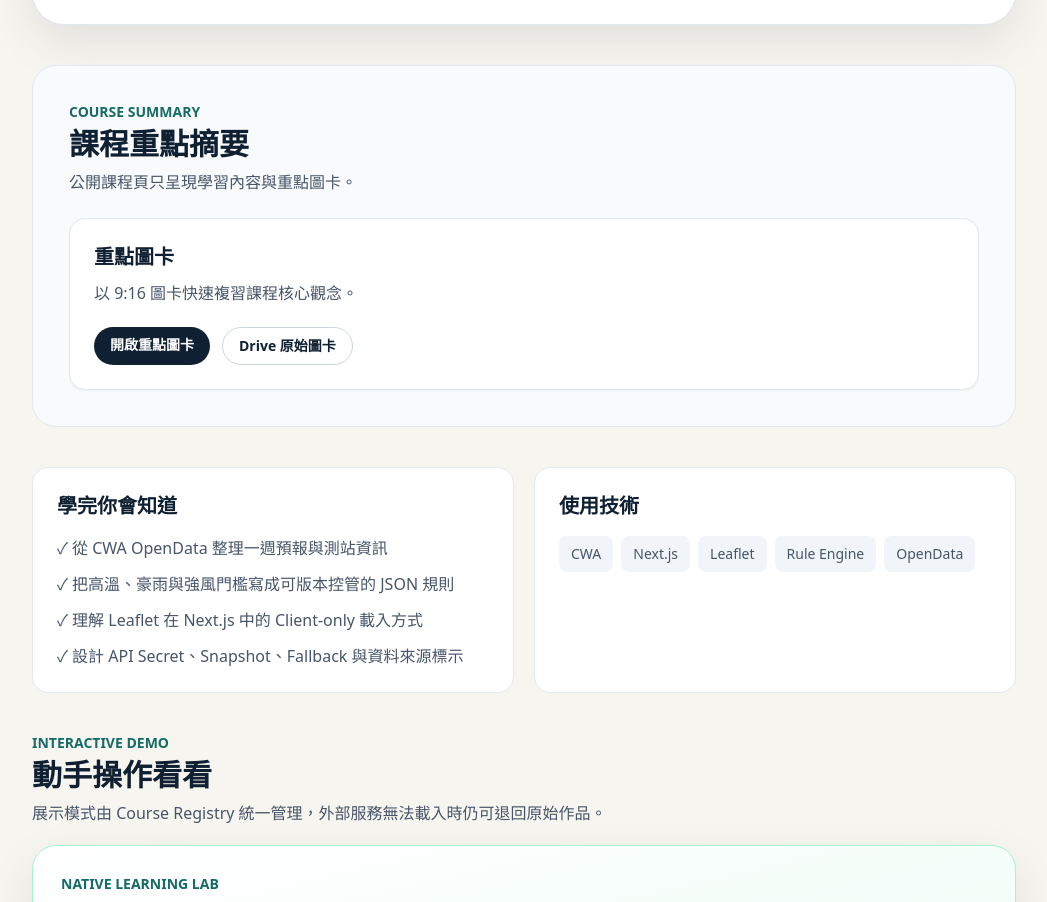
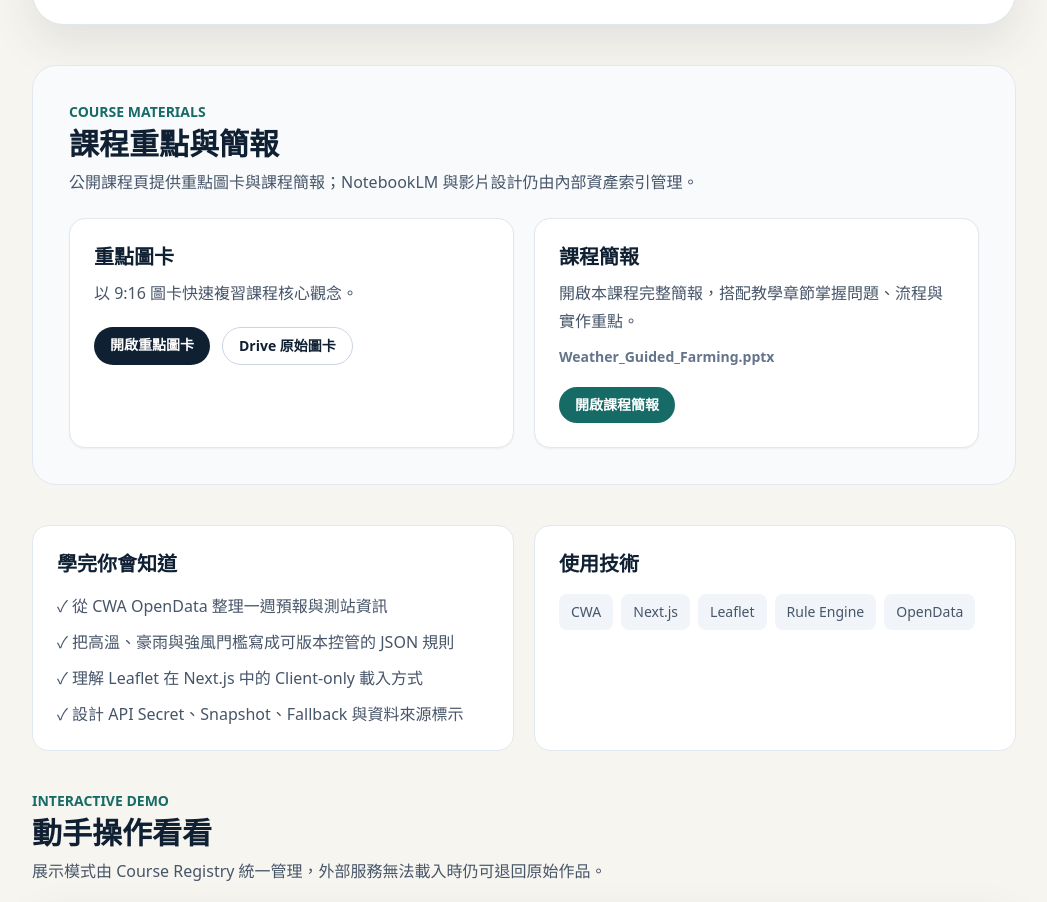
Before and after one commit to gshan1209-cell/AI-Learning-Portfolio, a Next.js app: page /courses/agri-weather-dashboard in a window 1280 px wide. Shown: the part 1153-2055 px from the top of the page, without its empty margins (116-1163 px from the left). Built offline with nearby package versions, Linux system fonts and the light colour scheme.

Commit message:
feat: show course presentations on public course pages

```diff
--- a/src/components/course-assets-panel.tsx
+++ b/src/components/course-assets-panel.tsx
@@ -11,12 +11,13 @@ export default function CourseAssetsPanel({ courseSlug, assets }: CourseAssetsPa
   return (
     <section id="section-assets" className="mt-10 scroll-mt-20 rounded-3xl border border-slate-200 bg-slate-50 p-7 md:p-9">
       <div>
-        <p className="text-sm font-black text-brand">COURSE SUMMARY</p>
-        <h2 className="mt-1 text-3xl font-black text-ink">課程重點摘要</h2>
-        <p className="mt-2 text-slate-600">公開課程頁只呈現學習內容與重點圖卡。</p>
+        <p className="text-sm font-black text-brand">COURSE MATERIALS</p>
+        <h2 className="mt-1 text-3xl font-black text-ink">課程重點與簡報</h2>
+        <p className="mt-2 text-slate-600">公開課程頁提供重點圖卡與課程簡報；NotebookLM 與影片設計仍由內部資產索引管理。</p>
       </div>
 
-      <article className="mt-6 rounded-2xl border border-slate-200 bg-white p-6 shadow-sm">
+      <div className="mt-6 grid gap-5 md:grid-cols-2">
+        <article className="rounded-2xl border border-slate-200 bg-white p-6 shadow-sm">
           <h3 className="text-xl font-black text-ink">重點圖卡</h3>
           <p className="mt-2 leading-7 text-slate-600">以 9:16 圖卡快速複習課程核心觀念。</p>
           <div className="mt-5 flex flex-wrap gap-3">
@@ -38,6 +39,23 @@ export default function CourseAssetsPanel({ courseSlug, assets }: CourseAssetsPa
             )}
           </div>
         </article>
+
+        <article className="rounded-2xl border border-slate-200 bg-white p-6 shadow-sm">
+          <h3 className="text-xl font-black text-ink">課程簡報</h3>
+          <p className="mt-2 leading-7 text-slate-600">開啟本課程完整簡報，搭配教學章節掌握問題、流程與實作重點。</p>
+          <p className="mt-3 break-words text-sm font-semibold text-slate-500">{assets.presentation.name}</p>
+          <div className="mt-5">
+            <a
+              href={assets.presentation.url}
+              target="_blank"
+              rel="noreferrer"
+              className="inline-flex rounded-full bg-brand px-4 py-2 text-sm font-bold text-white"
+            >
+              開啟課程簡報
+            </a>
+          </div>
+        </article>
+      </div>
     </section>
   );
 }
```
Lines whose indentation alone changed are shown as unchanged.
